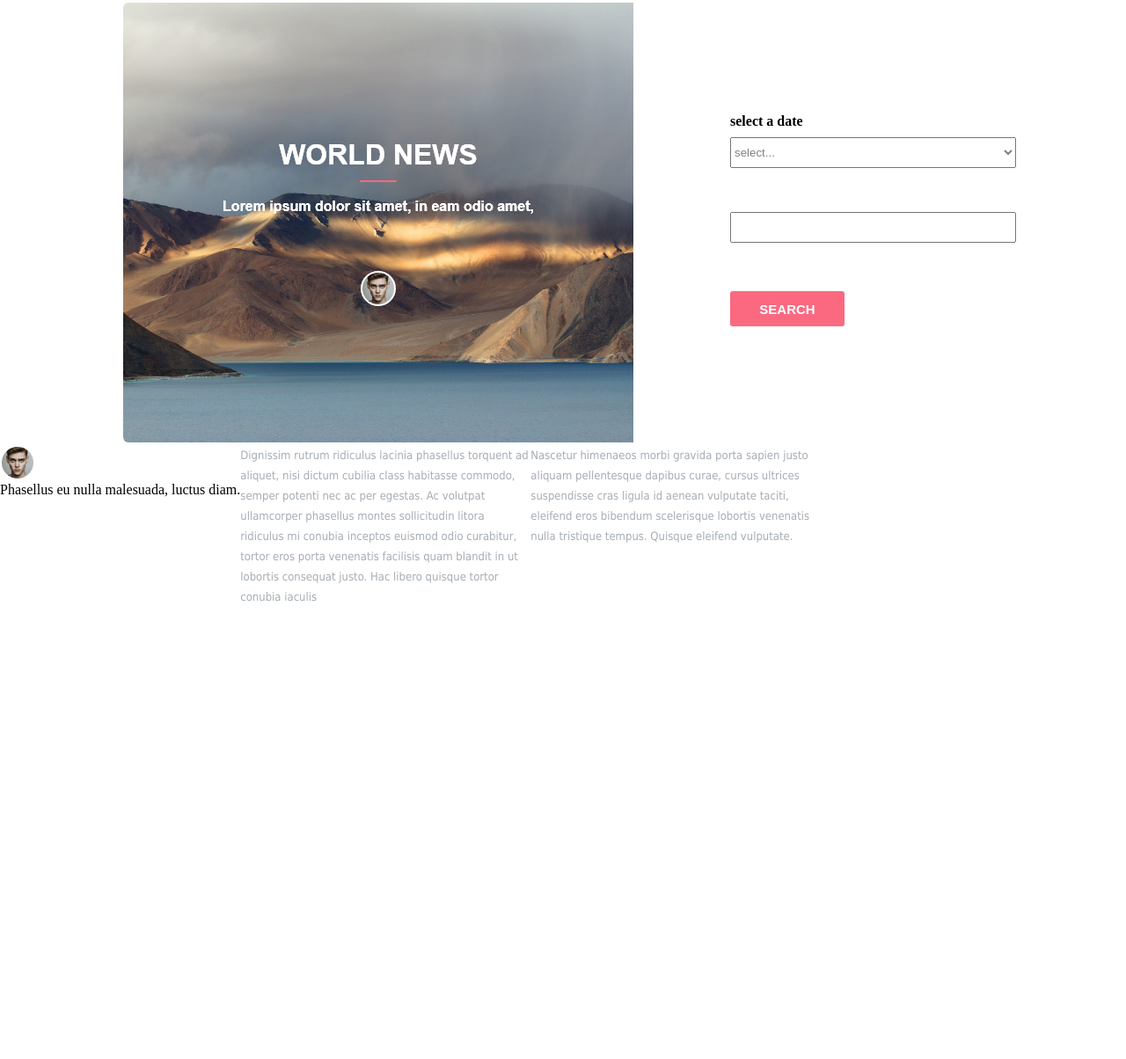
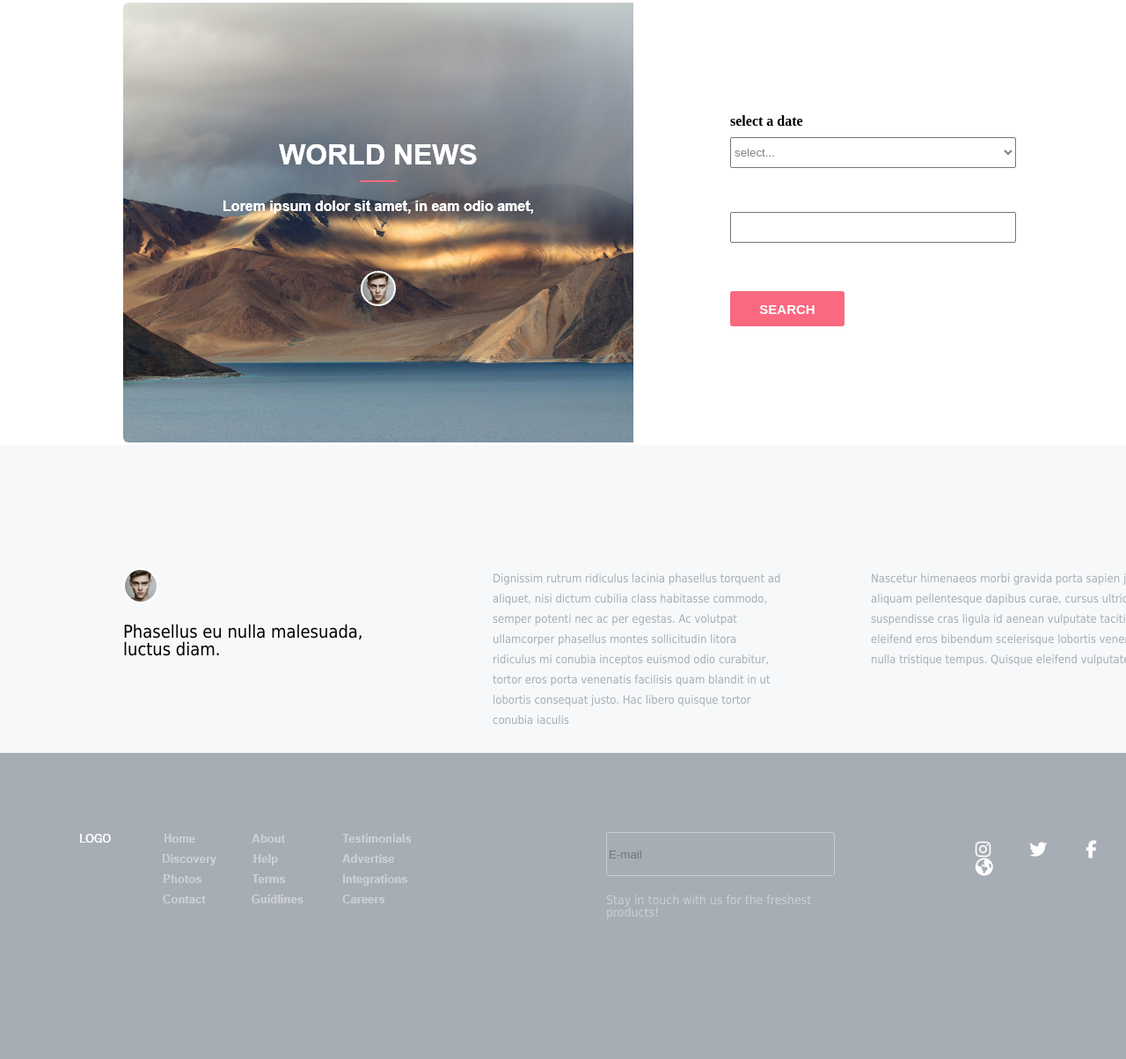
Before and after one commit to AnnaGigauri/prefix-unilab, a plain HTML site: page index.html in a window 1280 px wide. Shown: the part 170-1374 px from the top of the page at 88% size. Before the commit the page ends 860 px from the top, so only its background shows below. Drawn offline with Linux system fonts and the light colour scheme.

Commit message:
added responsive and css

```diff
--- /dev/null
+++ b/css/responsive.css
@@ -0,0 +1,7 @@
+@media(max-width){
+    li{
+        max-width: 700px;
+        width: 100%;
+    }
+    .
+}
--- a/css/style.css
+++ b/css/style.css
@@ -39,6 +39,7 @@ li{
 .section-block{
     display: flex;
     flex-wrap: wrap;
+    background-color: white;
 }
 .main-img{
     height: 500px;
@@ -85,6 +86,20 @@ label{
 }
 .section2-div{
     display: flex;
+    margin-top: 100px;
+    padding: 40px;
+}
+.div-section{
+    margin-left: 100px;
+}
+body{
+    background-color: #F6F8F9;
+}
+.paragraph1{
+    font-size: 20px;
+    font-family: tahoma;
+    width: 320px;
+    margin-top: 19px;
 }
 .paragraph{
     width: 330px;
@@ -94,3 +109,42 @@ label{
     color: #A6ADB4;
     line-height: 23px;
 }
+.footerdiv{
+    background-color: #A6ADB4;
+    display: flex;
+}
+.footerimg{
+    margin-top: 90px;
+    margin-left: 90px;
+}
+.footerdiv2{
+    margin-top: 90px;
+    margin-left: 220px;
+    margin-bottom: 160px;
+}
+.footer-input{
+    background-color: #A6ADB4;
+    border: 1px solid #ccc;
+    border-radius: 3px;
+    max-width: 300px;
+    width: 100%;
+    height: 50px;
+}
+.footertitle{
+    margin-top: 20px;
+    font-size: 14px;
+    font-family: tahoma;
+    color: #CBD0D3;
+}
+.footerdiv3{
+    margin-top: 100px;
+    margin-left: 120px;
+}
+.fa-instagram,
+.fa-twitter,
+.fa-facebook-f,
+.fa-globe-americas{
+    font-size: 20px;
+    margin-left: 40px;
+    color: #fff;
+}
--- a/index.html
+++ b/index.html
@@ -7,6 +7,8 @@
     <title>prefix-unilab</title>
     <link rel="stylesheet" href="css/reset.css">
     <link rel="stylesheet" href="css/style.css">
+    <link rel="stylesheet" href="css/responsive.css">
+    <script src="https://kit.fontawesome.com/0abea0ae4a.js" crossorigin="anonymous"></script>
 </head>
 <body>
     <header>
@@ -37,7 +39,7 @@
             </div>
         </div>
     </header>
-    <section>
+    <section >
         <div class="section-block">
             <div class="section-img">
                 <img class="main-img" src="images/mainimage.png" alt="world news">
@@ -63,19 +65,38 @@
             </div>
         </div>
     </section>
-    <section>
+    <section class="section">
         <div class="section2-div">
-            <div class="div1-section">
+            <div class="div-section">
                 <img src="images/avatar.png" alt="picture">
                 <p class="paragraph1">Phasellus eu nulla malesuada, luctus diam.</p>
             </div>
-            <div class="div2-section">
+            <div class="div-section">
                 <p class="paragraph">Dignissim rutrum ridiculus lacinia phasellus torquent ad aliquet, nisi dictum cubilia class habitasse commodo, semper potenti nec ac per egestas. Ac volutpat ullamcorper phasellus montes sollicitudin litora ridiculus mi conubia inceptos euismod odio curabitur, tortor eros porta venenatis facilisis quam blandit in ut lobortis consequat justo. Hac libero quisque tortor conubia iaculis </p>
             </div>
-            <div class="div3-section">
+            <div class="div-section">
                 <p class="paragraph">Nascetur himenaeos morbi gravida porta sapien justo aliquam pellentesque dapibus curae, cursus ultrices suspendisse cras ligula id aenean vulputate taciti, eleifend eros bibendum scelerisque lobortis venenatis nulla tristique tempus. Quisque eleifend vulputate.</p>
             </div>
         </div>
     </section>
 </body>
+<footer>
+    <div class="footerdiv">
+        <div>
+            <img class="footerimg" src="images/main.png" alt="footer information">
+        </div>
+        <div class="footerdiv2">
+            <input class="footer-input" type="email" name="email" id="email" placeholder="E-mail">
+            <h3 class="footertitle">Stay in touch with us for the freshest products!</h3>
+        </div>
+        <div class="footerdiv3">
+            <a href="#">
+            <i class="fab fa-instagram"></i>
+            <i class="fab fa-twitter"></i>
+            <i class="fab fa-facebook-f"></i>
+            <i class="fas fa-globe-americas"></i>
+            </a>
+        </div>
+    </div>
+</footer>
 </html>
```
Also changed, not shown: images/main.png (added).
